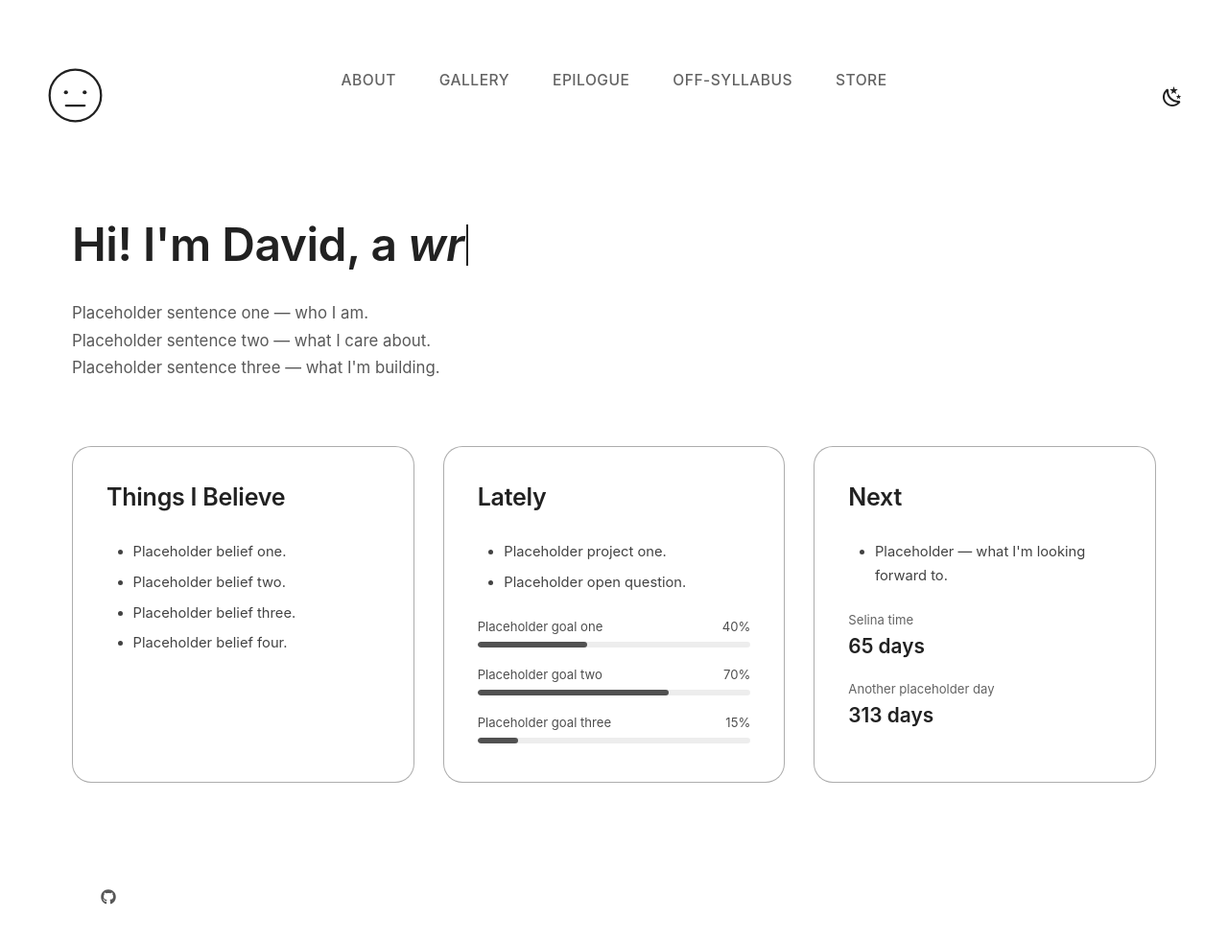
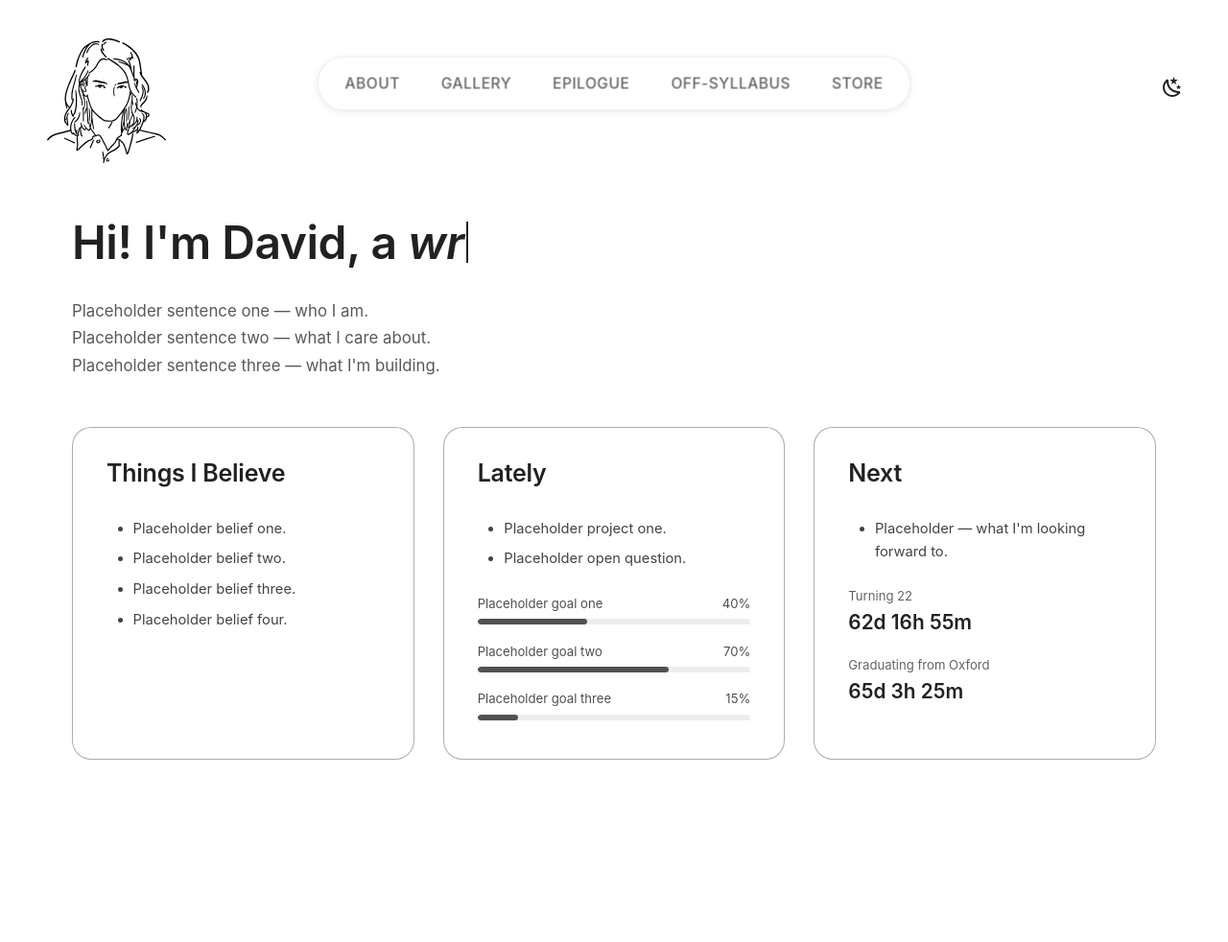
Before and after one commit to davidkhays/davidkhays.github.io, an MkDocs documentation site: the page built from docs/index.md, in a window 1280 px wide and 992 px high. Shown: the top 982 px of the window at 96% size. Built offline with MkDocs 1.6.1 and Material for MkDocs 9.7.7, drawn with Linux system fonts in a browser that asks for light colours.

Commit message:
new features on home page: blinking face icon, liquid glass nav bar, and footer removed; countdowns replaced

```diff
--- a/docs/assets/javascripts/extra.js
+++ b/docs/assets/javascripts/extra.js
@@ -23,6 +23,50 @@
   );
 
   apply();
+})();
+
+// Face icon: blinks on its own (briefly swaps to the eyes-closed artwork, same as the hover
+// state, just triggered by a class instead of :hover — see .dkh-blink in extra.css). Randomized
+// gap between blinks, with an occasional quick double-blink, reads more like an actual blink than
+// a fixed metronome interval would.
+(function () {
+  var els = document.querySelectorAll(".dkh-logo-swap");
+  if (!els.length) return;
+
+  var BLINK_DURATION = 100;
+  var DOUBLE_BLINK_GAP = 120;
+  var DOUBLE_BLINK_CHANCE = 0.4;
+  var MIN_GAP = 6000;
+  var MAX_GAP = 14000;
+
+  function setClosed(closed) {
+    els.forEach(function (el) {
+      el.classList.toggle("dkh-blink", closed);
+    });
+  }
+
+  function doBlink(done) {
+    setClosed(true);
+    setTimeout(function () {
+      setClosed(false);
+      if (done) setTimeout(done, DOUBLE_BLINK_GAP);
+    }, BLINK_DURATION);
+  }
+
+  function scheduleNext() {
+    var delay = MIN_GAP + Math.random() * (MAX_GAP - MIN_GAP);
+    setTimeout(function () {
+      if (Math.random() < DOUBLE_BLINK_CHANCE) {
+        doBlink(function () {
+          doBlink(scheduleNext);
+        });
+      } else {
+        doBlink(scheduleNext);
+      }
+    }, delay);
+  }
+
+  scheduleNext();
 })();
 
 // Hero role text: types a word, pauses, deletes it, moves to the next. Hand-written in place of a
@@ -68,26 +112,45 @@
   setTimeout(tick, START_DELAY);
 })();
 
-// "Next" box countdowns: each .dkh-countdown carries a data-target ISO date; fill in "X days" (set
-// once on load — the site has no need for a live-ticking clock here).
+// "Next" box countdowns: each .dkh-countdown carries a data-target ISO date-time WITH an explicit
+// UTC offset (e.g. "...+01:00") — a date-time string with no offset parses as the VIEWER's own
+// local time per the Date spec, so every visitor would see a different countdown to what's meant
+// to be the same real-world moment. An explicit offset fixes the target to one moment for
+// everyone. Re-renders every 30s (not just once on load) now that it shows minutes, not just days.
 (function () {
-  var MS_PER_DAY = 24 * 60 * 60 * 1000;
+  var MS_PER_MINUTE = 60 * 1000;
+  var MS_PER_HOUR = 60 * MS_PER_MINUTE;
+  var MS_PER_DAY = 24 * MS_PER_HOUR;
 
+  function render() {
     document.querySelectorAll(".dkh-countdown[data-target]").forEach(function (el) {
       var valueEl = el.querySelector(".dkh-countdown__value");
       if (!valueEl) return;
 
       var target = new Date(el.getAttribute("data-target"));
-    var days = Math.ceil((target - new Date()) / MS_PER_DAY);
+      var diff = target - new Date();
 
-    if (isNaN(days)) {
+      if (isNaN(diff)) {
         valueEl.textContent = "—";
-    } else if (days > 0) {
-      valueEl.textContent = days + (days === 1 ? " day" : " days");
-    } else if (days === 0) {
-      valueEl.textContent = "today";
-    } else {
-      valueEl.textContent = "passed";
+        return;
       }
+      if (diff <= 0) {
+        valueEl.textContent = diff > -MS_PER_MINUTE ? "now" : "passed";
+        return;
+      }
+
+      var days = Math.floor(diff / MS_PER_DAY);
+      var hours = Math.floor((diff % MS_PER_DAY) / MS_PER_HOUR);
+      var minutes = Math.floor((diff % MS_PER_HOUR) / MS_PER_MINUTE);
+
+      var parts = [];
+      if (days > 0) parts.push(days + "d");
+      if (days > 0 || hours > 0) parts.push(hours + "h");
+      parts.push(minutes + "m");
+      valueEl.textContent = parts.join(" ");
     });
+  }
+
+  render();
+  setInterval(render, 30000);
 })();
--- a/docs/assets/stylesheets/extra.css
+++ b/docs/assets/stylesheets/extra.css
@@ -24,13 +24,22 @@ body {
    fixed 5.6rem title height was sized for that text plus the logo, so shrink it down. Material
    positions the logo `<a>` with position:absolute (own top/left offsets, ignoring this label's
    padding entirely), so an auto height collapses to just the padding with zero content height —
-   set an explicit height instead, sized to clear the (now larger, 3.25rem) icon plus breathing
-   room before the divider/first nav item below it. */
+   set an explicit height instead, sized to clear the 6.5rem icon plus a little breathing room
+   before the divider/first nav item below it. */
 .md-nav--primary .md-nav__title[for="__drawer"] {
   background-color: var(--md-default-bg-color);
   color: var(--md-default-fg-color);
-  height: 6.5rem;
+  height: 7.75rem;
   padding: 0;
+}
+/* Material stretches the logo <a> full-width via left:.2rem/right:.2rem (no width of its own);
+   center the icon within that instead of leaving it flush left like the header's version.
+   .md-nav--primary .md-nav__title .md-nav__button.md-logo (not just .md-nav__button.md-logo):
+   Material's own `.md-nav__title .md-nav__button.md-logo` is a 3-class selector that outranks a
+   2-class one — same specificity pattern as the other Material overrides in this file. */
+.md-nav--primary .md-nav__title .md-nav__button.md-logo {
+  display: flex;
+  justify-content: center;
 }
 /* Match .dkh-nav__link's text styling exactly (font-size/weight/letter-spacing/transform/opacity)
    so the drawer reads as the same nav, not a different component. */
@@ -43,39 +52,6 @@ body {
 }
 .md-nav--primary .md-nav__link:hover,
 .md-nav--primary .md-nav__item--active > .md-nav__link {
-  opacity: 1;
-}
-
-/* --- Footer -----------------------------------------------------------------------------------
-   Material's default footer is a heavy near-black band (--md-footer-bg-color) regardless of
-   light/dark scheme — jarring against this site's plain page background. Teddy's footer has no
-   band at all: copyright + social icons sit directly on the page in the page's own text color
-   (his index.css .copyright/.socialpar), just generously spaced. Reused that approach here. */
-.md-footer,
-.md-footer-meta {
-  background-color: transparent;
-}
-.md-footer {
-  color: var(--md-default-fg-color);
-}
-.md-footer-meta__inner {
-  justify-content: flex-start;
-  align-items: center;
-  padding: 1.5rem 1.75rem;
-}
-.md-copyright {
-  color: var(--md-default-fg-color);
-  opacity: 0.6;
-}
-.md-copyright__highlight {
-  color: var(--md-default-fg-color);
-}
-.md-social__link svg {
-  fill: var(--md-default-fg-color);
-  opacity: 0.75;
-  transition: opacity 0.2s ease;
-}
-.md-social__link:hover svg {
   opacity: 1;
 }
 
@@ -126,12 +102,12 @@ body {
 }
 .dkh-header .md-header__inner {
   position: relative;
-  padding-top: 2.75rem;
+  padding-top: 1.375rem;
   padding-bottom: 1rem;
   transition: padding 0.3s cubic-bezier(0.4, 0, 0.2, 1);
 }
 .dkh-scrolled .dkh-header .md-header__inner {
-  padding-top: 1.5rem;
+  padding-top: 0.75rem;
   padding-bottom: 0.5rem;
 }
 .dkh-blur-overlay {
@@ -151,33 +127,47 @@ body {
   display: none;
 }
 /* .md-header__title used to be the flex spacer pushing the palette toggle to the right edge;
-   hiding it collapses that gap, so restore it directly on the toggle form. */
+   hiding it collapses that gap, so restore it directly on the toggle form. Also pulled up off the
+   row's default vertical center (independent of the logo, which stays centered) by the same
+   0.75rem as .dkh-nav below, so the two align exactly on the same vertical center. */
 .dkh-header .md-header__inner > [data-md-component="palette"] {
   margin-left: auto;
+  align-self: center;
+  transform: translateY(-0.75rem);
 }
 
 .dkh-logo-swap {
   position: relative;
   display: inline-block;
-  width: 3.25rem;
-  height: 3.25rem;
+  width: 6.5rem;
+  height: 6.5rem;
   color: var(--md-default-fg-color);
   transition: transform 0.3s cubic-bezier(0.4, 0, 0.2, 1);
 }
 .dkh-scrolled .dkh-logo-swap {
   transform: scale(0.8);
 }
-/* Beats Material's own `.md-header__button.md-logo svg { height:1.2rem; width:auto; fill:currentcolor }`
-   (meant for a single-color wordmark icon), which otherwise wins on specificity and both shrinks
-   this to 1.2rem and flood-fills the outline. */
-.md-header__button.md-logo .dkh-logo-swap svg {
+/* Beats Material's own `.md-header__button.md-logo img { height:1.2rem; width:auto; fill:currentcolor }`
+   (meant for a single-color wordmark icon), which otherwise wins on specificity and shrinks this
+   to 1.2rem. object-fit:contain guards against the artwork's viewBox not being perfectly square.
+   Covers both contexts this partial renders in: the header (.md-header__button) and the mobile
+   drawer's title row (.md-nav__button). */
+.md-header__button.md-logo .dkh-logo-swap img,
+.md-nav__button.md-logo .dkh-logo-swap img {
   position: absolute;
   inset: 0;
   display: block;
   width: 100%;
   height: 100%;
-  fill: none;
-  transition: opacity 0.15s ease;
+  object-fit: contain;
+  transition: opacity 0.08s ease;
+}
+/* The artwork is plain black shapes on a transparent background with no fill/stroke of their own
+   (confirmed by inspecting the files), so unlike the earlier inline-SVG placeholders it can't pick
+   up currentColor — an externally `src`-referenced SVG's internal colors are opaque to the
+   embedding page's CSS. Flip black -> white in dark mode with a filter instead. */
+[data-md-color-scheme="slate"] .dkh-logo-swap img {
+  filter: invert(1);
 }
 .dkh-logo-swap__hover {
   opacity: 0;
@@ -188,20 +178,58 @@ body {
 .md-header__button.md-logo:hover .dkh-logo-swap__hover {
   opacity: 1;
 }
+/* Periodic auto-blink (extra.js toggles .dkh-blink on a timer) — same crossfade as the hover
+   swap above, just a different trigger, so it reuses the same 0.15s opacity transition. */
+.dkh-logo-swap.dkh-blink .dkh-logo-swap__base {
+  opacity: 0;
+}
+.dkh-logo-swap.dkh-blink .dkh-logo-swap__hover {
+  opacity: 1;
+}
 
 /* --- Condensed, centered nav (desktop) -------------------------------------------------------
-   Absolutely centered on .md-header__inner so it stays centered regardless of how wide the logo
-   or the palette toggle are. Mobile keeps Material's default hamburger + drawer untouched. */
+   Horizontally centered on .md-header__inner so it stays centered regardless of how wide the
+   logo or the palette toggle are; nudged up off vertical-center (independently of the logo,
+   which stays centered) for the same reason as the toggle above. Mobile keeps Material's default
+   hamburger + drawer untouched.
+   Styled as a "liquid glass" pill: its own (stronger) blur+translucency layered on top of the
+   header's blur, a faint border and inset top highlight to read as a glass edge catching light,
+   and a soft ambient shadow. Each link gets its own rounded hover highlight and a small
+   press-down scale on :active, so the glass feels tactile per-item rather than the pill just
+   being a static backdrop. */
 .dkh-nav {
   display: none;
   position: absolute;
   left: 50%;
   top: 50%;
-  transform: translate(-50%, -50%);
+  /* width:max-content: absolutely positioned with left:50% and no explicit width, the browser's
+     shrink-to-fit sizing treats the available space as only half the header (from the 50% point
+     to the containing block's right edge) — the pill's own padding was just enough to tip past
+     that and wrap "OFF-SYLLABUS" to two lines. max-content sizes it to its natural content width
+     instead, ignoring that half-width constraint. */
+  width: max-content;
+  transform: translate(-50%, calc(-50% - 0.75rem));
   list-style: none;
   margin: 0;
-  padding: 0;
-  gap: 2.25rem;
+  padding: 0.4rem;
+  gap: 0.15rem;
+  border-radius: 999px;
+  background: color-mix(in srgb, var(--md-default-bg-color) 55%, transparent);
+  backdrop-filter: blur(20px);
+  -webkit-backdrop-filter: blur(20px);
+  border: 1px solid color-mix(in srgb, var(--md-default-fg-color) 10%, transparent);
+  box-shadow:
+    inset 0 1px 1px color-mix(in srgb, white 55%, transparent),
+    0 2px 10px color-mix(in srgb, black 7%, transparent);
+  transition: box-shadow 0.3s ease, background-color 0.3s ease;
+}
+[data-md-color-scheme="slate"] .dkh-nav {
+  box-shadow:
+    inset 0 1px 1px color-mix(in srgb, white 12%, transparent),
+    0 2px 10px color-mix(in srgb, black 30%, transparent);
+}
+.dkh-nav:hover {
+  background: color-mix(in srgb, var(--md-default-bg-color) 72%, transparent);
 }
 @media screen and (min-width: 76.25em) {
   .dkh-nav {
@@ -209,6 +237,8 @@ body {
   }
 }
 .dkh-nav__link {
+  position: relative;
+  display: inline-block;
   color: var(--md-default-fg-color);
   font-size: 0.78rem;
   font-weight: 500;
@@ -216,20 +246,28 @@ body {
   text-transform: uppercase;
   text-decoration: none;
   opacity: 0.7;
-  transition: opacity 0.2s ease;
+  padding: 0.5rem 1rem;
+  border-radius: 999px;
+  background-color: transparent;
+  transition: opacity 0.2s ease, background-color 0.25s cubic-bezier(0.4, 0, 0.2, 1), transform 0.15s ease;
 }
 .dkh-nav__link:hover {
   opacity: 1;
+  background-color: color-mix(in srgb, var(--md-default-fg-color) 8%, transparent);
+}
+.dkh-nav__link:active {
+  transform: scale(0.94);
 }
 .dkh-nav__item--active .dkh-nav__link {
   opacity: 1;
+  background-color: color-mix(in srgb, var(--md-default-fg-color) 6%, transparent);
 }
 
 /* --- Home hero ---------------------------------------------------------------------------- */
 .dkh-hero {
   max-width: 1200px;
   margin: 0 auto;
-  padding: 3rem 1.75rem 2.5rem;
+  padding: 1rem 1.75rem 1.65rem;
 }
 /* .dkh-hero .dkh-hero__heading (not just .dkh-hero__heading): Material's `.md-typeset h1 { color:
    var(--md-default-fg-color--light); font-size: 2em }` is a class+type selector, out-specificities
@@ -285,7 +323,7 @@ body {
   border: 1.2px solid var(--md-default-fg-color--lighter);
   border-radius: 20px;
   background: var(--md-default-bg-color);
-  padding: 1.75rem 1.75rem 2rem;
+  padding: 1.5rem 1.75rem 2rem;
 }
 /* .dkh-box .dkh-box__title (not just .dkh-box__title): Material's `.md-typeset h2 { font-size:
    1.5625em; margin: 1.6em 0 .64em }` is a class+type selector, out-specificities a single-class
--- a/docs/index.md
+++ b/docs/index.md
@@ -51,12 +51,12 @@ description: Placeholder description — David K. Hays' personal site.
       <li>Placeholder — what I'm looking forward to.</li>
     </ul>
     <div class="dkh-countdowns">
-      <div class="dkh-countdown" data-target="2026-09-26T00:00:00">
-        <div class="dkh-countdown__label">Selina time</div>
+      <div class="dkh-countdown" data-target="2026-09-24T00:00:00+01:00">
+        <div class="dkh-countdown__label">Turning 22</div>
         <div class="dkh-countdown__value">—</div>
       </div>
-      <div class="dkh-countdown" data-target="2027-06-01T00:00:00">
-        <div class="dkh-countdown__label">Another placeholder day</div>
+      <div class="dkh-countdown" data-target="2026-09-26T10:30:00+01:00">
+        <div class="dkh-countdown__label">Graduating from Oxford</div>
         <div class="dkh-countdown__value">—</div>
       </div>
     </div>
--- a/mkdocs.yml
+++ b/mkdocs.yml
@@ -9,9 +9,6 @@ extra_javascript:
   - assets/javascripts/extra.js
 extra:
   generator: false
-  social:
-  - icon: fontawesome/brands/github
-    link: https://github.com/davidkhays
 theme:
   name: material
   custom_dir: overrides
--- /dev/null
+++ b/overrides/partials/footer.html
@@ -0,0 +1,6 @@
+{#-
+  Overrides material/templates/partials/footer.html (mkdocs-material 9.7.7) to render nothing.
+  No footer for now — Material's default always renders a <footer class="md-footer"> band
+  (copyright + optional social row) unconditionally, so an empty override here is what actually
+  removes it rather than just hiding it with CSS.
+-#}
--- a/overrides/partials/logo.html
+++ b/overrides/partials/logo.html
@@ -1,24 +1,11 @@
 {#-
-  Home icon: a sketched face that swaps to a smiling version on hover (SITEMAP.md, Home page header).
-  Both faces are inline placeholder SVGs using stroke="currentColor" so they follow the page's
-  text color automatically in light and dark mode. Replace the two <svg> blocks below with real
-  artwork later — keep the two wrapper classes (dkh-logo-swap__base / __hover) and the viewBox.
+  Home icon: hover-swaps eyes-open -> eyes-closed (SITEMAP.md, Home page header).
+  Real artwork (docs/assets/images/eyes-open.svg / eyes-closed.svg) — black shapes on a
+  transparent background, no fill/stroke attributes of their own, so dark mode inverts them to
+  white via CSS filter (see .dkh-logo-swap img in extra.css) rather than relying on currentColor,
+  which doesn't reach into an externally-referenced <img> SVG.
 -#}
 <span class="dkh-logo-swap">
-  {#- Material's own header CSS forces `fill: currentcolor` on any svg inside .md-logo (meant for
-      single-color icon logos), which would otherwise flood-fill this outline solid. fill="none" is
-      set explicitly on every shape below rather than left to inherit from the <svg>, so it holds
-      regardless of that rule. -#}
-  <svg class="dkh-logo-swap__base" viewBox="0 0 40 40" xmlns="http://www.w3.org/2000/svg" aria-hidden="true">
-    <circle cx="20" cy="20" r="16.5" fill="none" stroke="currentColor" stroke-width="1.4"/>
-    <circle cx="14" cy="18" r="1.3" fill="currentColor"/>
-    <circle cx="26" cy="18" r="1.3" fill="currentColor"/>
-    <path d="M14 26.5H26" fill="none" stroke="currentColor" stroke-width="1.4" stroke-linecap="round"/>
-  </svg>
-  <svg class="dkh-logo-swap__hover" viewBox="0 0 40 40" xmlns="http://www.w3.org/2000/svg" aria-hidden="true">
-    <circle cx="20" cy="20" r="16.5" fill="none" stroke="currentColor" stroke-width="1.4"/>
-    <circle cx="14" cy="18" r="1.3" fill="currentColor"/>
-    <circle cx="26" cy="18" r="1.3" fill="currentColor"/>
-    <path d="M13.5 25C13.5 25 16.5 29.5 20 29.5C23.5 29.5 26.5 25 26.5 25" fill="none" stroke="currentColor" stroke-width="1.4" stroke-linecap="round"/>
-  </svg>
+  <img class="dkh-logo-swap__base" src="{{ 'assets/images/eyes-open.svg' | url }}" alt="{{ config.site_name }} — home">
+  <img class="dkh-logo-swap__hover" src="{{ 'assets/images/eyes-closed.svg' | url }}" alt="" aria-hidden="true">
 </span>
--- a/overrides/partials/nav.html
+++ b/overrides/partials/nav.html
@@ -1,8 +1,11 @@
 {#-
-  Overrides material/templates/partials/nav.html (mkdocs-material 9.7.7).
-  Only change from the stock partial: drops the {{ config.site_name }} text next to the logo in
-  the mobile drawer's title row — the header face icon already stands alone with no site-name
-  text next to it, so the drawer matched that instead of repeating "David K. Hays".
+  Overrides material/templates/partials/nav.html (mkdocs-material 9.7.7). Two changes from stock:
+  - Drops the {{ config.site_name }} text next to the logo in the drawer's title row — the header
+    face icon already stands alone with no site-name text next to it, so the drawer matches that
+    instead of repeating "David K. Hays".
+  - Skips the Home entry in the nav list — the logo above the list already links home, so listing
+    it again as a nav item (matching the desktop header nav, which skips it the same way) is
+    redundant. First item is About.
 -#}
 {% import "partials/nav-item.html" as item with context %}
 {% set class = "md-nav md-nav--primary" %}
@@ -25,8 +28,10 @@
   {% endif %}
   <ul class="md-nav__list" data-md-scrollfix>
     {% for nav_item in nav.items %}
-      {% set path = "__nav_" ~ loop.index %}
-      {{ item.render(nav_item, path, 1) }}
+      {% if not nav_item.is_homepage %}
+        {% set path = "__nav_" ~ loop.index %}
+        {{ item.render(nav_item, path, 1) }}
+      {% endif %}
     {% endfor %}
   </ul>
 </nav>
```
Also changed, not shown: docs/assets/images/eyes-closed.svg (added), docs/assets/images/eyes-open.svg (added), 1 other file. Lines whose indentation alone changed are shown as unchanged.
